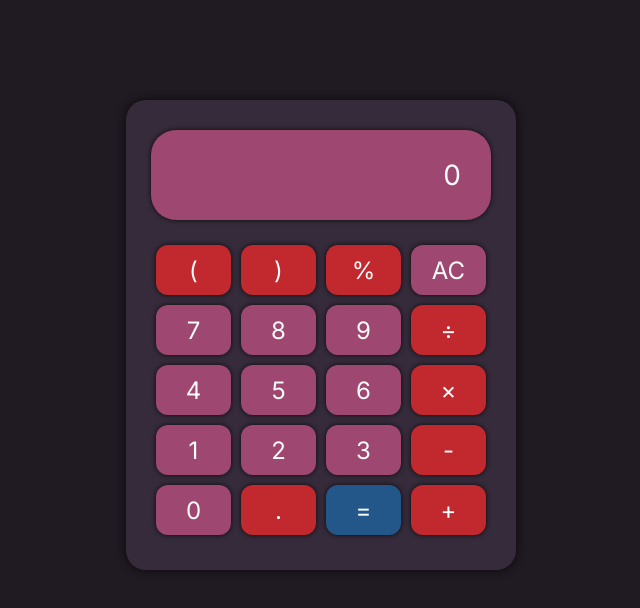
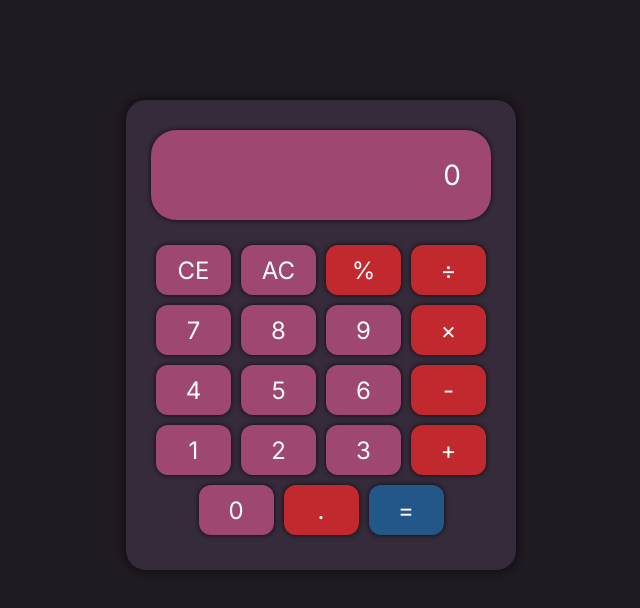
Before and after one commit to jacobisdev/calculator, a website: page src/index.html in a window 1280 px wide. Shown: the whole page, without its empty margins (319-959 px from the left). Drawn offline with Linux system fonts and the light colour scheme.

Commit message:
delete parenthesis from ui

```diff
--- a/src/index.html
+++ b/src/index.html
@@ -15,34 +15,33 @@
         <div class="display">0</div>
         <div class="body">
             <div class="row">
-                <button class="btn symbol">(</button>
-                <button class="btn symbol">)</button>
+                <button class="btn clear">CE</button>
+                <button class="btn clear">AC</button>
                 <button class="btn percentage">%</button>
-                <button class="btn clear">AC</button>
+                <button class="btn operator">÷</button>
             </div>
             <div class="row">
                 <button class="btn num">7</button>
                 <button class="btn num">8</button>
                 <button class="btn num">9</button>
-                <button class="btn operator">÷</button>
+                <button class="btn operator">×</button>
             </div>
             <div class="row">
                 <button class="btn num">4</button>
                 <button class="btn num">5</button>
                 <button class="btn num">6</button>
-                <button class="btn operator">×</button>
+                <button class="btn operator">-</button>
             </div>
             <div class="row">
                 <button class="btn num">1</button>
                 <button class="btn num">2</button>
                 <button class="btn num">3</button>
-                <button class="btn operator">-</button>
+                <button class="btn operator">+</button>
             </div>
             <div class="row">
                 <button class="btn num">0</button>
                 <button class="btn dot">.</button>
                 <button class="btn equal">=</button>
-                <button class="btn operator">+</button>
             </div>
         </div>
     </div>
```
